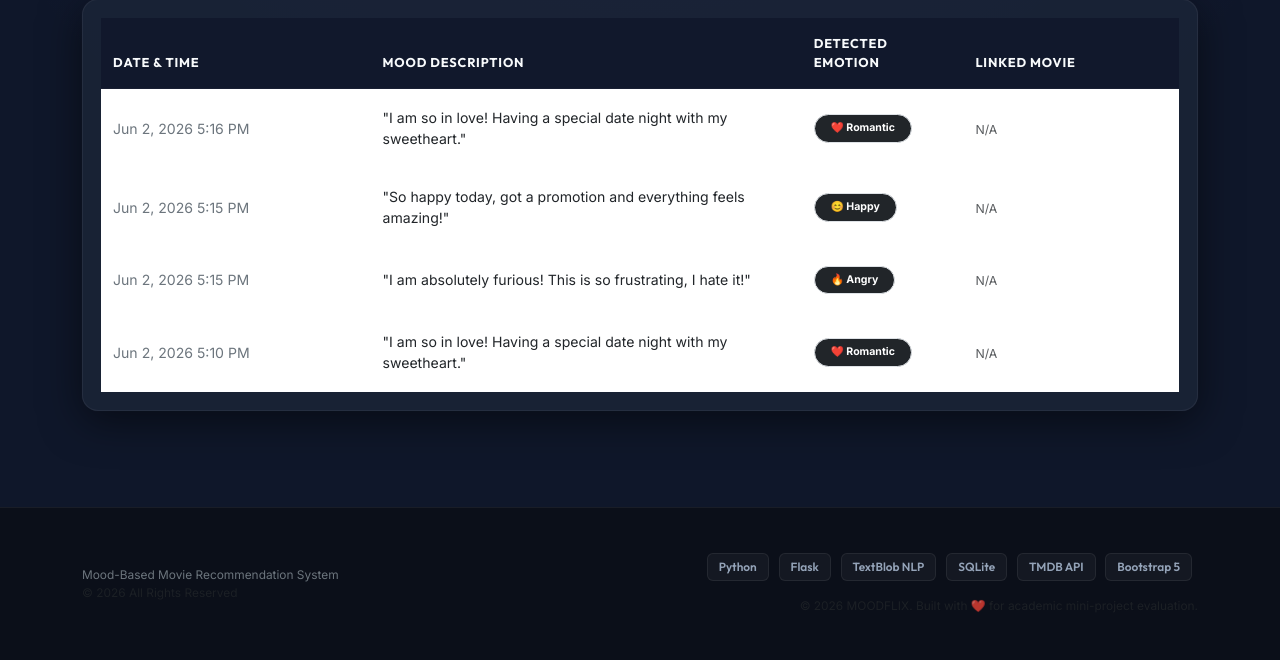
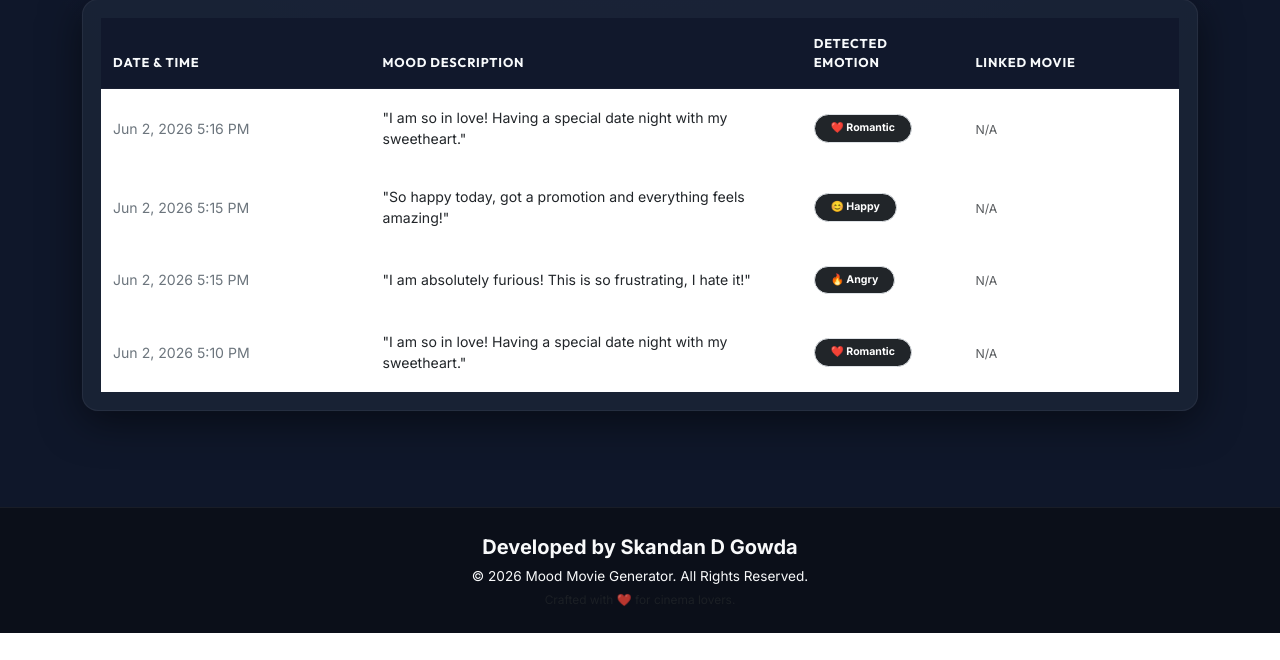
Before and after one commit to Skandan45/MoodMovieGenerator, a Flask app: page /history in a window 1280 px wide. Shown: the part 273-933 px from the top of the page. After the commit the page ends 906 px from the top, so only its background shows below. Run offline with Flask 3, Linux system fonts and the light colour scheme; a user stored in the database is signed in; data comes from the database, SQL or seed files in the repository; data that the repository does not hold is empty.

Commit message:
Add developer credit to footer

```diff
--- a/templates/base.html
+++ b/templates/base.html
@@ -130,26 +130,13 @@
     </div>
 
     <!-- Academic Presentation Footer -->
-    <footer class="mt-5 text-center text-md-start">
-        <div class="container">
-            <div class="row align-items-center g-4">
-                <div class="col-md-6 text-center text-md-start">
-
-<p class="text-secondary small mb-0">Mood-Based Movie Recommendation System</p>
-<p class="text-muted small mb-0">© 2026 All Rights Reserved</p>
-                </div>
-                <div class="col-md-6 text-center text-md-end">
-                    <span class="tech-badge">Python</span>
-                    <span class="tech-badge">Flask</span>
-                    <span class="tech-badge">TextBlob NLP</span>
-                    <span class="tech-badge">SQLite</span>
-                    <span class="tech-badge">TMDB API</span>
-                    <span class="tech-badge">Bootstrap 5</span>
-                    <div class="mt-2 text-muted small">&copy; 2026 MOODFLIX. Built with ❤️ for academic mini-project evaluation.</div>
-                </div>
-            </div>
-        </div>
-    </footer>
+    <footer class="text-center py-4 mt-5">
+    <div class="container">
+        <p class="text-light fw-bold fs-5 mb-1">Developed by Skandan D Gowda</p>
+        <p class="text-light mb-1">&copy; 2026 Mood Movie Generator. All Rights Reserved.</p>
+        <p class="text-muted small mb-0">Crafted with ❤️ for cinema lovers.</p>
+    </div>
+</footer>
 
     <!-- Bootstrap 5 JS Bundle (with Popper) -->
     <script src="https://cdn.jsdelivr.net/npm/bootstrap@5.3.0/dist/js/bootstrap.bundle.min.js" integrity="sha384-geWF76RCwLtnZ8qwWowPQNguL3RmwHVBC9FhGdlKrxdiJJigb/j/68SIy3Te4Bkz" crossorigin="anonymous"></script>
```
